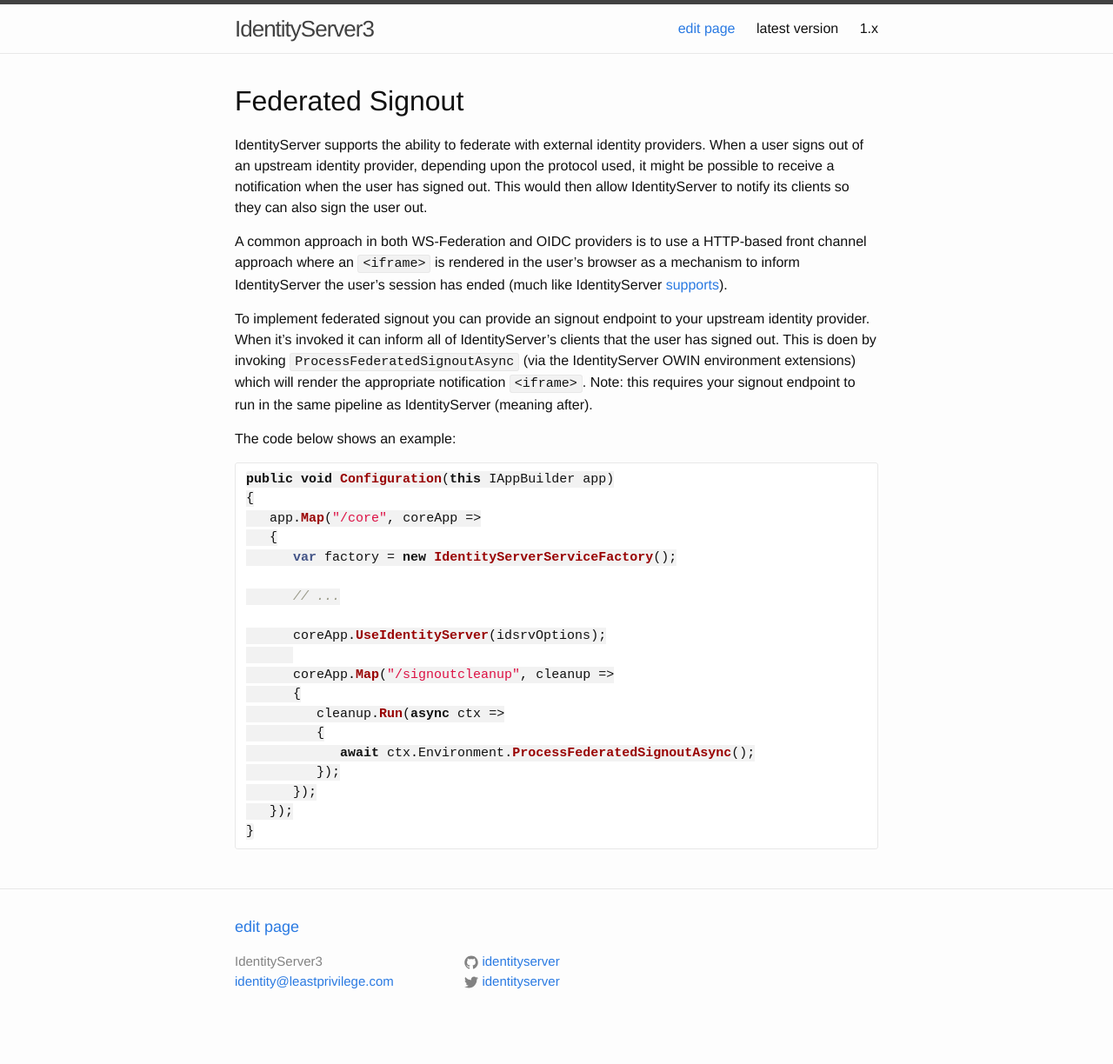
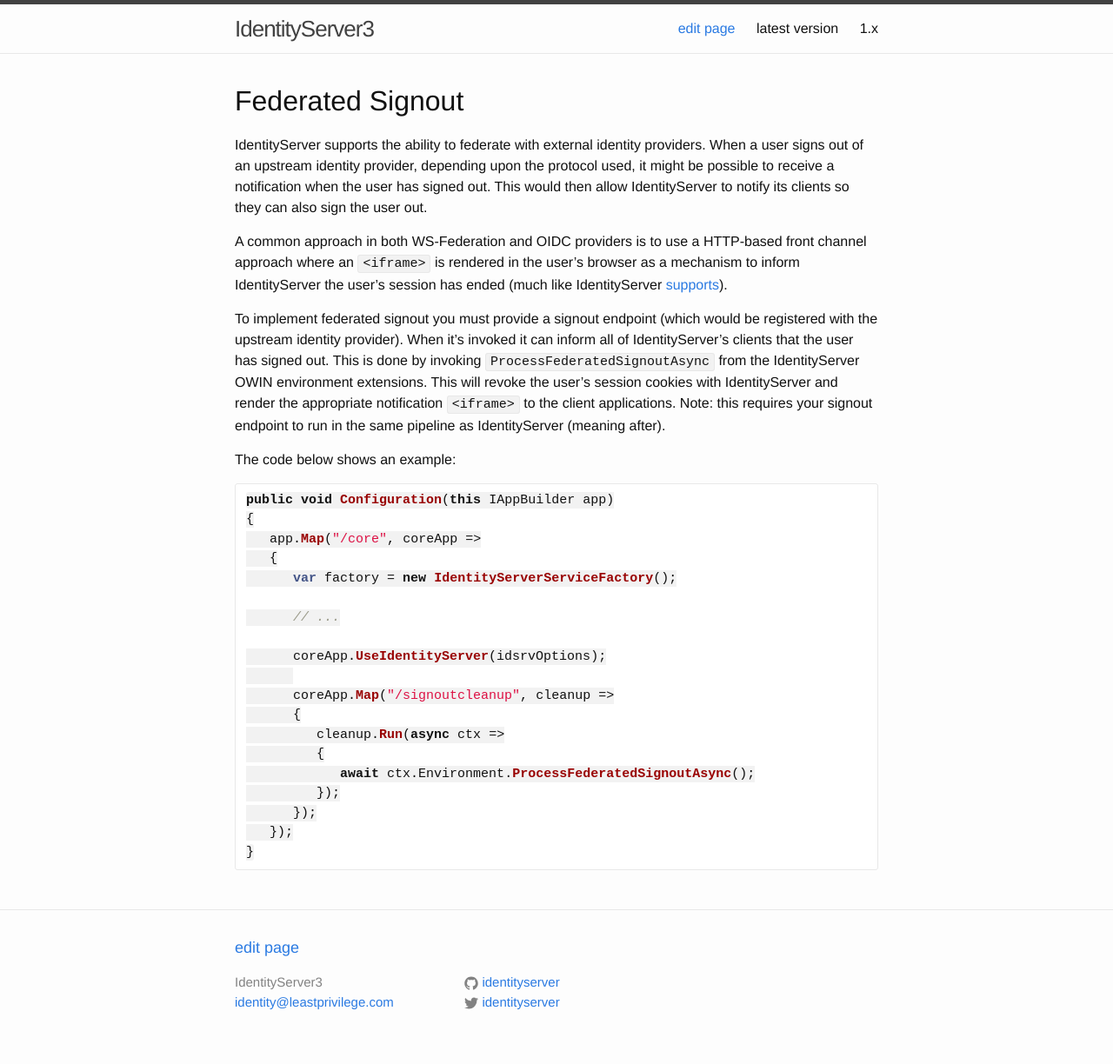
Before and after one commit to IdentityServer/Documentation, a Jekyll site: the page built from docsv2/advanced/federated-signout.md, in a window 1280 px wide. Shown: the whole page at 87% size. Built offline with Jekyll 4.4.1, drawn with Linux system fonts in a browser that asks for light colours; Markdown is read by kramdown in place of the engine named in the settings; before the commit the page ends 1200 px from its top, so only the background shows below that.

Commit message:
Update federated-signout.md

```diff
--- a/docsv2/advanced/federated-signout.md
+++ b/docsv2/advanced/federated-signout.md
@@ -8,7 +8,7 @@
 
 A common approach in both WS-Federation and OIDC providers is to use a HTTP-based front channel approach where an `<iframe>` is rendered in the user's browser as a mechanism to inform IdentityServer the user's session has ended (much like IdentityServer [supports](signout-http.html)).
 
-To implement federated signout you can provide an signout endpoint to your upstream identity provider. When it's invoked it can inform all of IdentityServer's clients that the user has signed out. This is doen by invoking `ProcessFederatedSignoutAsync` (via the IdentityServer OWIN environment extensions) which will render the appropriate notification `<iframe>`. Note: this requires your signout endpoint to run in the same pipeline as IdentityServer (meaning after).
+To implement federated signout you must provide a signout endpoint (which would be registered with the upstream identity provider). When it's invoked it can inform all of IdentityServer's clients that the user has signed out. This is done by invoking `ProcessFederatedSignoutAsync` from the IdentityServer OWIN environment extensions. This will revoke the user's session cookies with IdentityServer and render the appropriate notification `<iframe>` to the client applications. Note: this requires your signout endpoint to run in the same pipeline as IdentityServer (meaning after).
 
 The code below shows an example:
 
```
